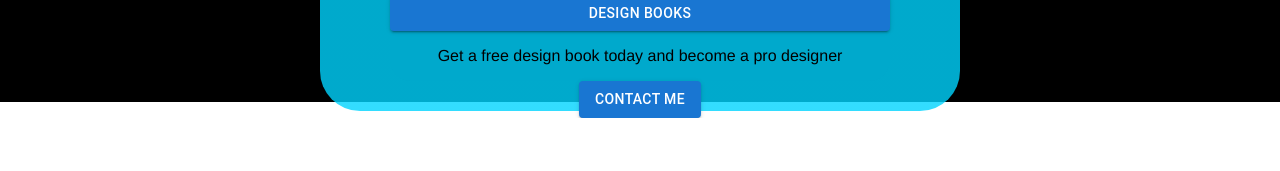
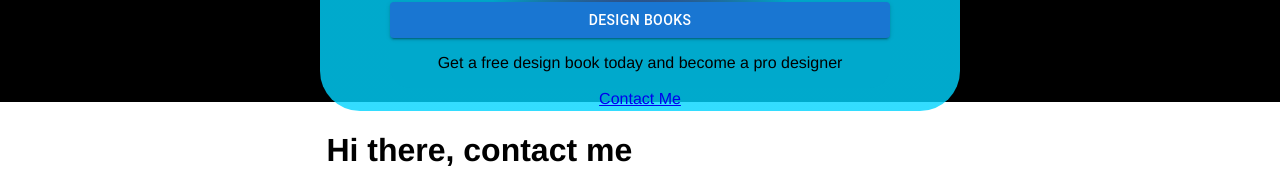
Before and after one commit to gitahievans/-HNG-stage2-task, a React (Create React App) app: page / in a window 1280 px wide. Shown: the part 706-877 px from the top of the page. Before the commit the page ends 824 px from the top, so only its background shows below. Built offline with nearby package versions, Linux system fonts and the light colour scheme.

Commit message:
css style contact page

```diff
--- a/src/components/App.js
+++ b/src/components/App.js
@@ -2,15 +2,14 @@ import Links from "./Links";
 import Profile from "./Profile";
 import { Routes, Route } from "react-router-dom";
 import Contact from "../pages/Contact";
+
 function App() {
   return (
     <div className="app">
       <div className="container">
         <Profile />
         <Links />
-        <Routes>
-          <Route path="/contact" element={<Contact />} />
-        </Routes>
+        <Contact />
       </div>
     </div>
   );
--- a/src/components/Links.js
+++ b/src/components/Links.js
@@ -1,5 +1,6 @@
 import React from "react";
 import { Button } from "@mui/material";
+import { Link } from "react-router-dom";
 
 function Links() {
   return (
@@ -70,14 +71,9 @@ function Links() {
         </p>
       </div>
       <div>
-        <Button
-          id="contact"
-          href="/contact"
-          variant="contained"
-          color="primary"
-        >
+        <Link id="contact" to="/contact">
           Contact Me
-        </Button>
+        </Link>
       </div>
     </div>
   );
--- a/src/pages/Contact.js
+++ b/src/pages/Contact.js
@@ -1,7 +1,14 @@
 import React from "react";
+import "../styles/contact.css";
 
 function Contact() {
-  return <div>contact</div>;
+  return (
+    <div className="container">
+      <div className="contact">
+        <h1>Hi there, contact me to ask about anything you have in mind</h1>
+      </div>
+    </div>
+  );
 }
 
 export default Contact;
--- /dev/null
+++ b/src/styles/contact.css
@@ -0,0 +1,3 @@
+.container {
+    height: 100vh;
+}
```
